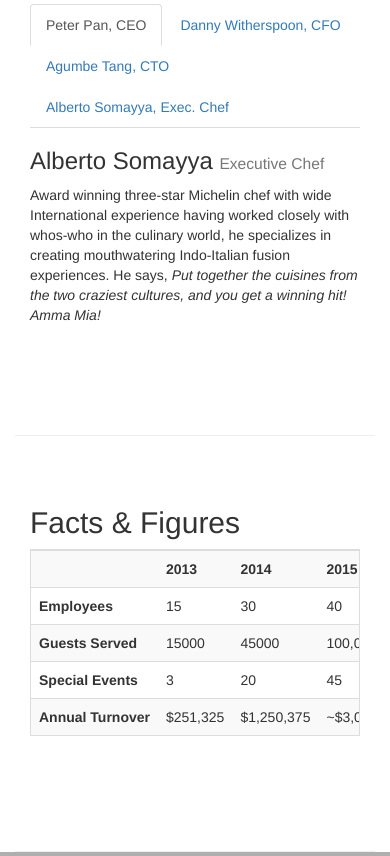
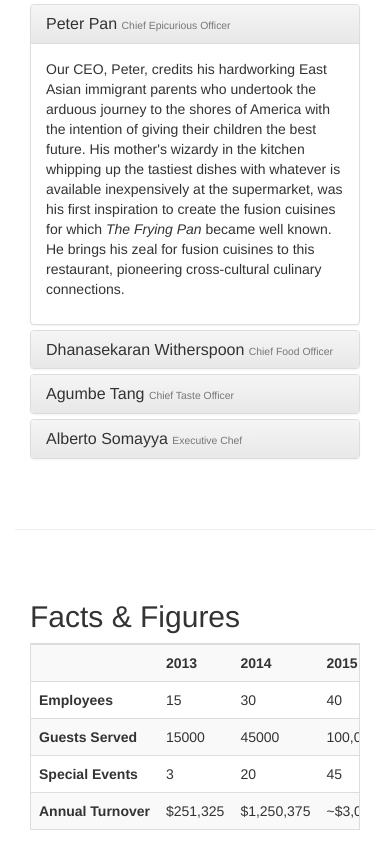
Before and after one commit to sarwar55/ConFusion, a plain HTML site: page aboutus.html in a window 390 px wide. Shown: the part 2031-2887 px from the top of the page. Drawn offline with nearby package versions, Linux system fonts and the light colour scheme.

Commit message:
Add accordion, scrollspy and Affix to the aboutus.html

```diff
--- a/aboutus.html
+++ b/aboutus.html
@@ -23,7 +23,7 @@
 	  <![endif]-->
 </head>
 
-<body>
+<body data-spy="scroll" data-target="#myScrollspy" data-offset="200">
 	<nav class="navbar navbar-inverse navbar-fixed-top" role="navigation">
 		<div class="container">
 			<div class="navbar-header">
@@ -104,6 +104,8 @@
 	</header>
 
 	<div class= "container">
+	<div class="row">
+       <div class="col-xs-12 col-sm-10">
 				<div class = "row">
 					<div class = "col-xs-12">
 						<ol class="breadcrumb">
@@ -117,8 +119,8 @@
 					</div>
 				</div>
 
-		<div class = "row row-content">
-			<div class=" col-xs-12 col-sm-12 col-md-8">
+				<div id="history" class="row row-content">
+					<div class=" col-xs-12 col-sm-6 col-lg-8">
 						<h2>Our History</h2>
 						<p>Started in 2010, Ristorante con Fusion quickly established itself as a culinary icon par excellence in Hong Kong. With its unique brand of world fusion cuisine that can be found nowhere else, it enjoys patronage from the A-list clientele in Hong Kong.  Featuring four of the best three-star Michelin chefs in the world, you never know what will arrive on your plate the next time you visit us.</p>
 						<p>The restaurant traces its humble beginnings to <em>The Frying Pan</em>, a successful chain started by our CEO, Mr. Peter Pan, that featured for the first time the world's best cuisines in a pan.</p>
@@ -136,7 +138,7 @@
 					<div class="col-xs-12 col-sm-4">
 						<p style="padding:20px;"></p>
 					</div>
-			<div class="col-xs-12 col-sm-12 col-md-4">
+					<div class="col-xs-12 col-sm-6 col-lg-4">
 						<div class="panel panel-primary">
 							<div class="panel-heading">
 								<h3 class="panel-title">Facts At a Glance</h3>
@@ -158,10 +160,10 @@
 				</div>
 
 
-		<div class = "row row-content">
-			<div class="col-xs-12 col-sm-9">
+				<div id="corporate" class="row row-content">
+					<div class="col-xs-12">
 						<h2>Corporate Leadership</h2>
-				<ul class="nav nav-tabs" role="tablist">
+						<!-- <ul class="nav nav-tabs" role="tablist">
 							<li role="presentation" class="active">	<a href="#peter" aria-controls="peter"
 							role="tab" data-toggle="tab">Peter Pan, CEO</a></li>
 							<li role="presentation"><a href="#danny"
@@ -170,32 +172,69 @@
 							aria-controls="agumbe" role="tab" data-toggle="tab">Agumbe Tang, CTO</a></li>
 							<li role="presentation"><a href="#alberto"
 							aria-controls="alberto" role="tab" data-toggle="tab">Alberto Somayya, Exec. Chef</a></li>
-				</ul>
-				<div class="tab-content">
-					<div role="tabpanel" class="tab-pane fade" id="peter">
-						<h3>Peter Pan <small>Chief Epicurious Officer</small></h3>
+						</ul> -->
+
+
+						<div class="panel-group" id="accordion" role="tablist" aria-multiselectable="true">
+							<div class="panel panel-default">
+		                        <div class="panel-heading" role="tab" id="headingPeter">
+		                            <h3 class="panel-title">
+		                            <a role="button" data-toggle="collapse"
+		                            data-parent="#accordion" href="#peter"
+		                            aria-expanded="true" aria-controls="peter">
+		                            Peter Pan <small>Chief Epicurious Officer</small></a></h3>
+		                        </div>
+		                        <div role="tabpanel" class="panel-collapse collapse in" id="peter" aria-labelledby="headingPeter">
+		                            <div class="panel-body">
 										<p>Our CEO, Peter, credits his hardworking East Asian immigrant parents who undertook the arduous journey to the shores of America with the intention of giving their children the best future. His mother's wizardy in the kitchen whipping up the tastiest dishes with whatever is available inexpensively at the supermarket, was his first inspiration to create the fusion cuisines for which <em>The Frying Pan</em> became well known. He brings his zeal for fusion cuisines to this restaurant, pioneering cross-cultural culinary connections.</p>
 									</div>
-					<div role="tabpanel" class="tab-pane fade" id="danny">
-						<h3>Dhanasekaran Witherspoon <small>Chief Food Officer</small></h3>
+								</div>
+							</div>
+							<div class="panel panel-default">
+								<div class="panel-heading" role="tab" id="headingDanny">
+		                            <h3 class="panel-title">
+		                            <a class="collapsed" role="button" data-toggle="collapse"
+			                        data-parent="#accordion" href="#danny" aria-expanded="false" aria-controls="danny">
+		                            Dhanasekaran Witherspoon <small>Chief Food Officer</small></a></h3>
+		                        </div>
+		                        <div role="tabpanel" class="panel-collapse collapse" id="danny"    aria-labelledby="headingDanny">
+		                            <div class="panel-body">
 										<p>Our CFO, Danny, as he is affectionately referred to by his colleagues, comes from a long established family tradition in farming and produce. His experiences growing up on a farm in the Australian outback gave him great appreciation for varieties of food sources. As he puts it in his own words, <em>Everything that runs, wins, and everything that stays, pays!</em></p>
 									</div>
-					<div role="tabpanel" class="tab-pane fade" id="agumbe">
-						<h3>Agumbe Tang <small>Chief Taste Officer</small></h3>
+								</div>
+							</div>
+							<div class="panel panel-default">
+		                        <div class="panel-heading" role="tab" id="headingAgumbe">
+		                            <h3 class="panel-title"><a class="collapsed" role="button" data-toggle="collapse"
+		                            data-parent="#accordion" href="#agumbe"
+			                        aria-expanded="false" aria-controls="agumbe">
+		                            Agumbe Tang <small>Chief Taste Officer</small></a></h3>
+		                        </div>
+		                        <div role="tabpanel" class="panel-collapse collapse" id="agumbe" aria-labelledby="headingAgumbe">
+		                            <div class="panel-body">
 										<p>Blessed with the most discerning gustatory sense, Agumbe, our CFO, personally ensures that every dish that we serve meets his exacting tastes. Our chefs dread the tongue lashing that ensues if their dish does not meet his exacting standards. He lives by his motto, <em>You click only if you survive my lick.</em></p>
 									</div>
-					<div role="tabpanel" class="tab-pane fade in active" id="alberto">
-						<h3>Alberto Somayya <small>Executive Chef</small></h3>
+								</div>
+							</div>
+							<div class="panel panel-default">
+		                        <div class="panel-heading" role="tab" id="headingAlberto">
+		                            <h3 class="panel-title"><a class="collapsed" role="button" data-toggle="collapse"
+		                            data-parent="#accordion" href="#alberto"
+		                            aria-expanded="false" aria-controls="alberto">
+		                            Alberto Somayya <small>Executive Chef</small></a></h3>
+		                        </div>
+		                        <div role="tabpanel" class="panel-collapse collapse"
+		                             id="alberto" aria-labelledby="headingAlberto">
+		                            <div class="panel-body">
 										<p>Award winning three-star Michelin chef with wide International experience having worked closely with whos-who in the culinary world, he specializes in creating mouthwatering Indo-Italian fusion experiences. He says, <em>Put together the cuisines from the two craziest cultures, and you get a winning hit! Amma Mia!</em></p>
 									</div>
 								</div>
 							</div>
-			<div class="col-xs-12 col-sm-3">
-				<p style="padding:20px;"></p>
 						</div>
 					</div>
-		<div class="row row-content">
-			<div class="col-xs-12 col-sm-9">
+				</div>
+				<div id="facts" class="row row-content">
+					<div class="col-xs-12">
 						<h2>Facts &amp; Figures</h2>
 						<div class="table-responsive">
 							<table class="table table-striped">
@@ -232,9 +271,15 @@
 							</table>
 						</div>
 					</div>
-			<div class="col-xs-12 col-sm-3">
-				<p style="padding:20px;"></p>
 				</div>
+			</div>
+			<nav class="hidden-xs col-sm-2" id="myScrollspy">
+            <ul class="nav nav-pills nav-stacked" data-spy="affix" data-offset-top="400">
+                <li><a href="#history">Our History</a></li>
+                <li><a href="#corporate">Corporate</a></li>
+                <li><a href="#facts">Facts</a></li>
+            </ul>
+        </nav>
 		</div>
 
 
```
Lines whose indentation alone changed are shown as unchanged.
